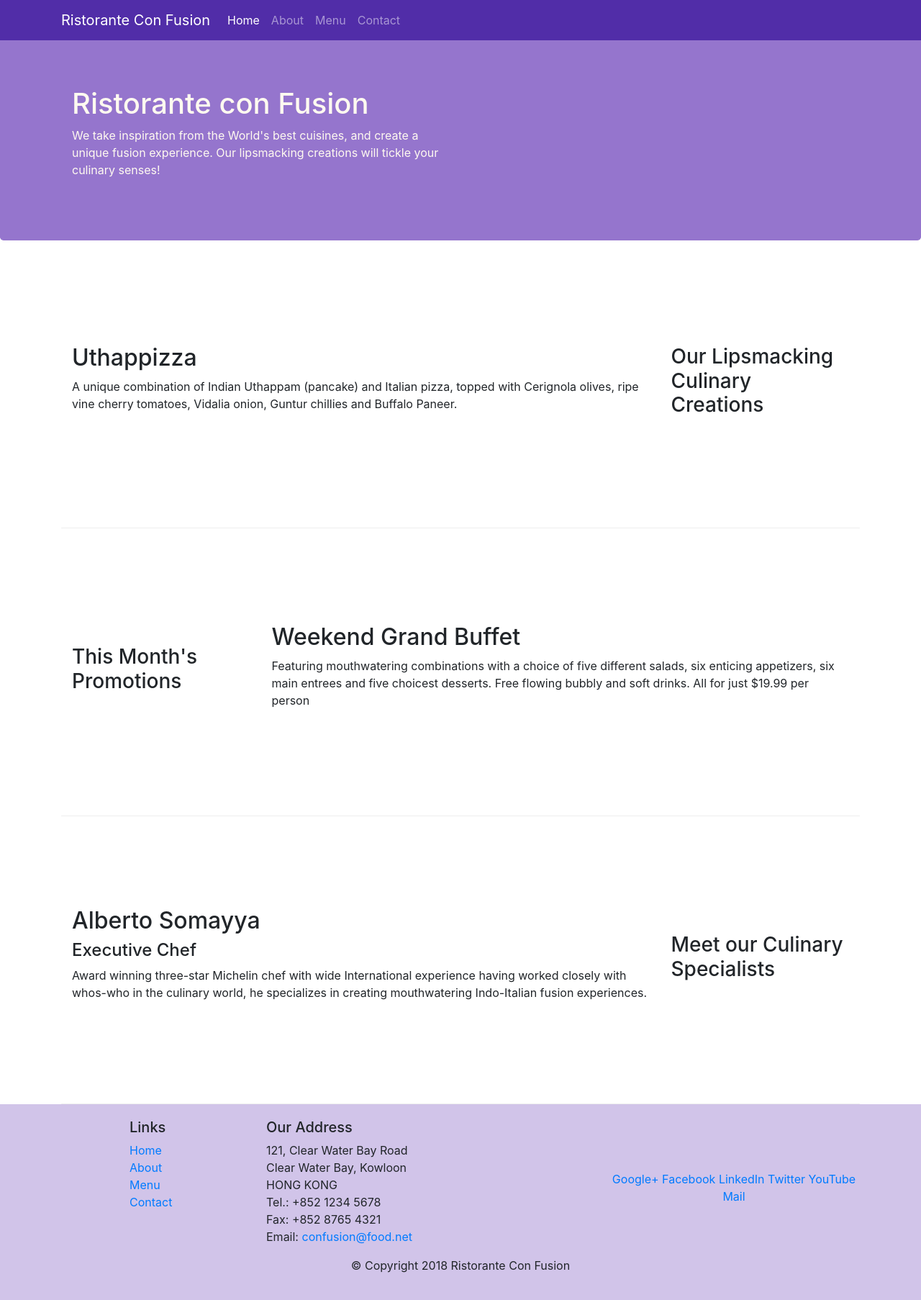
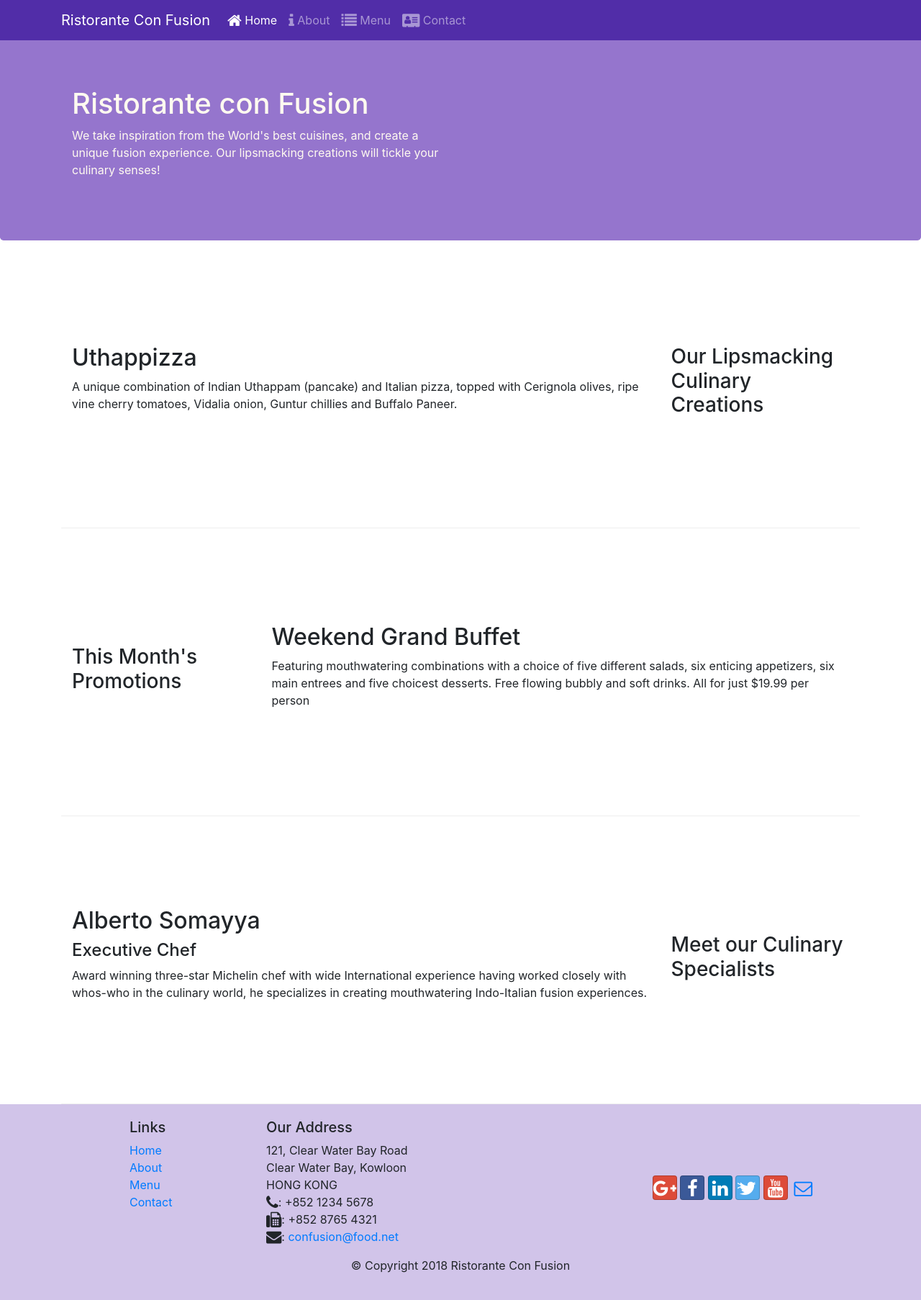
Before and after one commit to JeffreyLiuUSC/Bootstrap-JQuery, a website: page index.html in a window 1280 px wide. Shown: the whole page at 72% size. Drawn offline with nearby package versions, Linux system fonts and the light colour scheme.

Commit message:
icon Fonts

```diff
--- a/index.html
+++ b/index.html
@@ -10,6 +10,8 @@
     <!-- Bootstrap CSS -->
     <link rel="stylesheet" href="node_modules/bootstrap/dist/css/bootstrap.min.css">
     <link rel="stylesheet" href="css/styles.css">
+    <link rel="stylesheet" href="node_modules/font-awesome/css/font-awesome.min.css">
+    <link rel="stylesheet" href="node_modules/bootstrap-social/bootstrap-social.css">
     <title>Ristorante Con Fusion</title>
 </head>
 
@@ -22,10 +24,10 @@
             <a class="navbar-brand" href="#">Ristorante Con Fusion</a>
             <div class="collapse navbar-collapse" id="Navbar">
                 <ul class="navbar-nav mr-auto">
-                    <li class="nav-item active"><a class="nav-link" href="#">Home</a></li>
-                    <li class="nav-item "><a class="nav-link" href="./aboutus.html">About</a></li>
-                    <li class="nav-item "><a class="nav-link" href="#">Menu</a></li>
-                    <li class="nav-item "><a class="nav-link" href="#">Contact</a></li>
+                    <li class="nav-item active"><a class="nav-link" href="#"><span class="fa fa-home fa-lg"></span> Home</a></li>
+                    <li class="nav-item "><a class="nav-link" href="./aboutus.html"><span class="fa fa-info fa-lg"></span> About</a></li>
+                    <li class="nav-item "><a class="nav-link" href="#"><span class="fa fa-list fa-lg"></span> Menu</a></li>
+                    <li class="nav-item "><a class="nav-link" href="#"><span class="fa fa-address-card fa-lg"></span> Contact</a></li>
                 </ul>
             </div>
         </div>
@@ -95,19 +97,20 @@
 		              121, Clear Water Bay Road<br>
 		              Clear Water Bay, Kowloon<br>
 		              HONG KONG<br>
-		              Tel.: +852 1234 5678<br>
-		              Fax: +852 8765 4321<br>
-		              Email: <a href="mailto:confusion@food.net">confusion@food.net</a>
+                      <i class="fa fa-phone fa-lg"></i>: +852 1234 5678<br>
+		              <i class="fa fa-fax fa-lg"></i>: +852 8765 4321<br>
+                      <i class="fa fa-envelope fa-lg"></i>:
+                      <a href="mailto:confusion@food.net">confusion@food.net</a>
 		           </address>
                 </div>
                 <div class="col-12 col-sm-4 align-self-center">
                     <div class="text-center">
-                        <a href="http://google.com/+">Google+</a>
-                        <a href="http://www.facebook.com/profile.php?id=">Facebook</a>
-                        <a href="http://www.linkedin.com/in/">LinkedIn</a>
-                        <a href="http://twitter.com/">Twitter</a>
-                        <a href="http://youtube.com/">YouTube</a>
-                        <a href="mailto:">Mail</a>
+                            <a class="btn btn-social-icon btn-google" href="http://google.com/+"><i class="fa fa-google-plus"></i></a>
+                            <a class="btn btn-social-icon btn-facebook" href="http://www.facebook.com/profile.php?id="><i class="fa fa-facebook"></i></a>
+                            <a class="btn btn-social-icon btn-linkedin" href="http://www.linkedin.com/in/"><i class="fa fa-linkedin"></i></a>
+                            <a class="btn btn-social-icon btn-twitter" href="http://twitter.com/"><i class="fa fa-twitter"></i>></a>
+                            <a class="btn btn-social-icon btn-google" href="http://youtube.com/"><i class="fa fa-youtube"></i></a>
+                            <a class="btn btn-social-icon" href="mailto:"><i class="fa fa-envelope-o"></i></a>
                     </div>
                 </div>
            </div>
--- a/package.json
+++ b/package.json
@@ -15,6 +15,8 @@
   },
   "dependencies": {
     "bootstrap": "^4.0.0",
+    "bootstrap-social": "^5.1.1",
+    "font-awesome": "^4.7.0",
     "jquery": "^3.3.1",
     "popper.js": "^1.12.9"
   }
```
Also changed, not shown: aboutus.html (+16 -13 lines), 2 other files.
